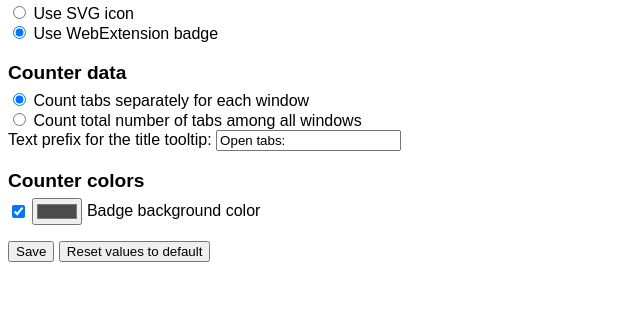
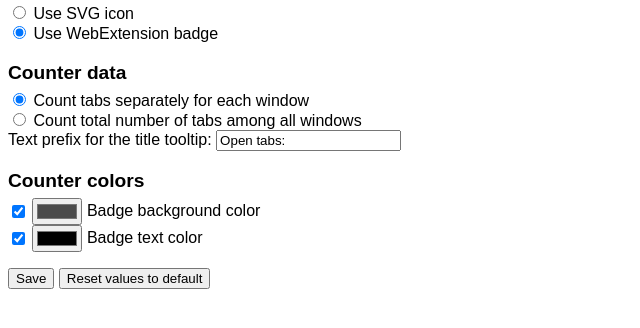
Before and after one commit to Loirooriol/tab-counter-plus, a browser extension: page options.html in a window 1280 px wide. Both pictures are taken after a click on the radio button "Use WebExtension badge". Shown: the part 88-416 px from the top of the page, without its empty margins (0-640 px from the left). Drawn offline with Linux system fonts and the light colour scheme.

Commit message:
Remove remaining workaround for old versions
No need to check for badge text color support, since minimum version was raised to 63.

```diff
--- a/options.html
+++ b/options.html
@@ -41,8 +41,7 @@
     }
     input:nth-of-type(1):checked ~ [data-if ~= n1],
     input:nth-of-type(2):checked ~ [data-if ~= n2],
-    input:nth-of-type(3):checked ~ [data-if ~= n3],
-    .badge-color-api [data-if ~= badge-color-api] {
+    input:nth-of-type(3):checked ~ [data-if ~= n3] {
       display: block;
     }
     br[data-bigger] {
@@ -92,12 +91,11 @@
       <input type="checkbox" id="badgeBgColorEnabled" checked />
       <input type="color" id="badgeBgColor" value="#4b4b4b" />
       <label for="badgeBgColor">Badge background color</label>
+      <br />
 
-      <div data-if="badge-color-api">
-        <input type="checkbox" id="badgeColorEnabled" checked />
-        <input type="color" id="badgeColor" value="#000000" />
-        <label for="badgeColor">Badge text color</label>
-      </div>
+      <input type="checkbox" id="badgeColorEnabled" checked />
+      <input type="color" id="badgeColor" value="#000000" />
+      <label for="badgeColor">Badge text color</label>
     </div>
 
     <p>
--- a/options.js
+++ b/options.js
@@ -73,7 +73,4 @@
   document.querySelector("form").addEventListener("reset", function() {
     requestAnimationFrame(savePrefs);
   });
-  if (browser.browserAction.setBadgeTextColor) {
-    document.body.classList.add("badge-color-api");
-  }
 })();
```
